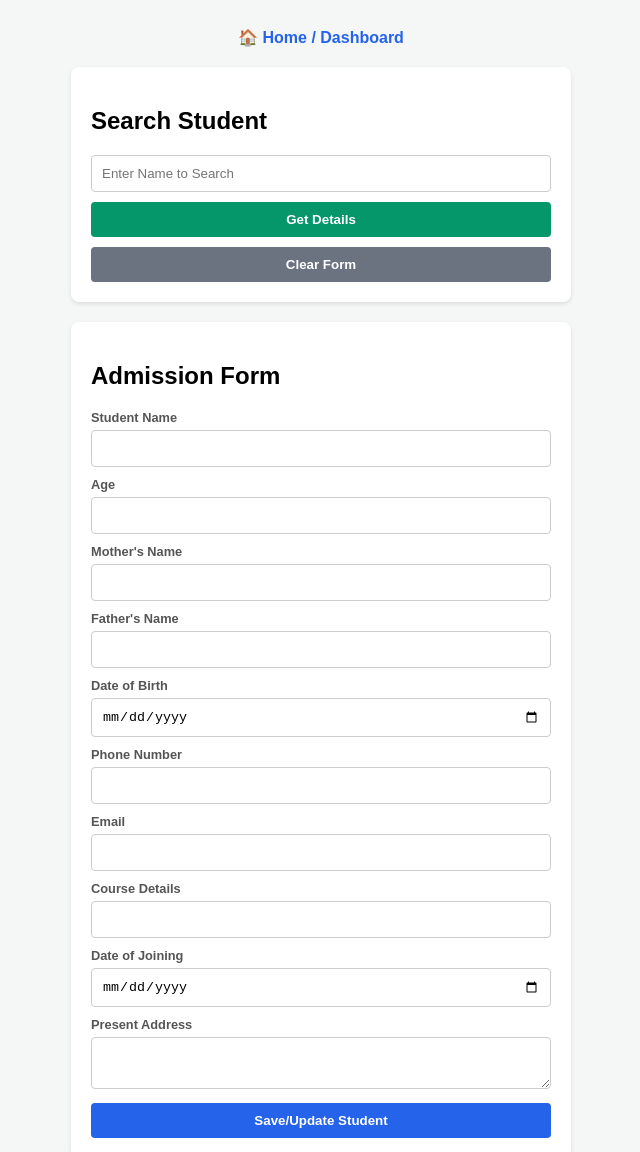
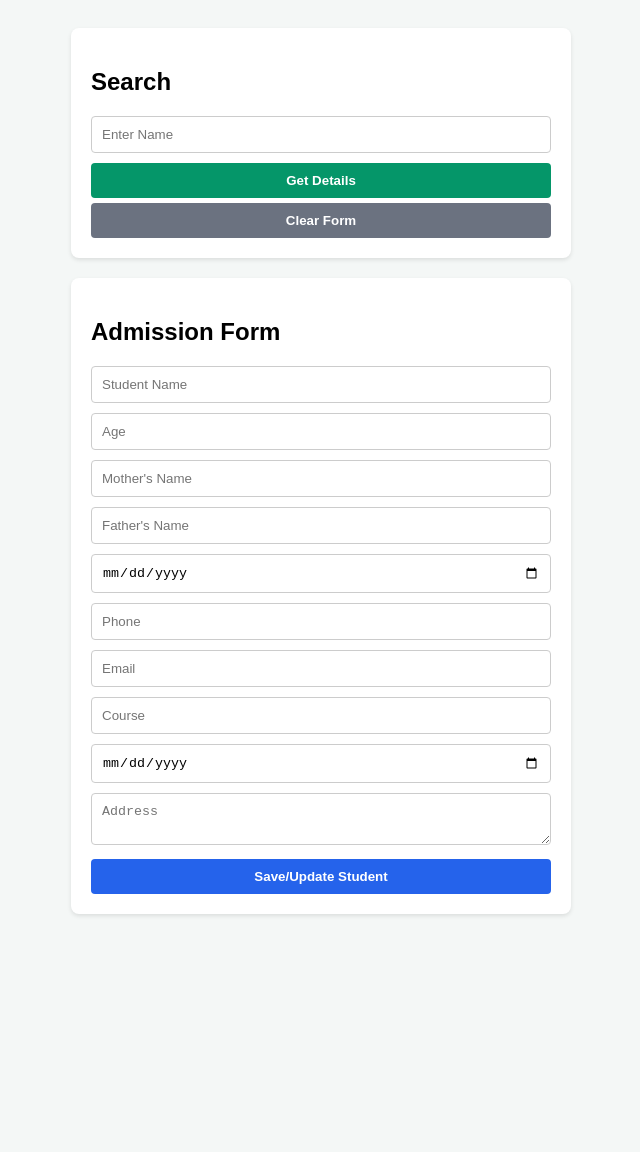
Before and after one commit to JitendraMaddula/api, a website: page index.html in a window 1280 px wide. Shown: the top 1152 px of the page, without its empty margins (319-959 px from the left). After the commit the page ends 962 px from the top, so only its background shows below. Drawn offline with Linux system fonts and the light colour scheme.

Commit message:
Refactor index.html for improved structure and styling

```diff
--- a/index.html
+++ b/index.html
@@ -6,53 +6,54 @@
     <style>
         body { font-family: sans-serif; background: #f4f7f6; padding: 20px; }
         .container { max-width: 500px; margin: auto; }
-        .nav { margin-bottom: 20px; text-align: center; }
-        .nav a { color: #2563eb; text-decoration: none; font-weight: bold; }
         .card { background: white; padding: 20px; border-radius: 8px; box-shadow: 0 2px 4px rgba(0,0,0,0.1); margin-bottom: 20px; }
-        label { display: block; font-weight: bold; font-size: 0.8rem; color: #555; margin-bottom: 5px; }
-        input, textarea { width: 100%; padding: 10px; border: 1px solid #ccc; border-radius: 4px; box-sizing: border-box; margin-bottom: 10px; }
+        input, textarea { width: 100%; padding: 10px; margin-bottom: 10px; border: 1px solid #ccc; border-radius: 4px; box-sizing: border-box; }
         button { width: 100%; padding: 10px; border: none; border-radius: 4px; cursor: pointer; color: white; font-weight: bold; }
-        .btn-search { background: #059669; }
-        .btn-save { background: #2563eb; }
-        .btn-clear { background: #6b7280; margin-top: 10px; }
     </style>
 </head>
 <body>
-
 <div class="container">
-    <div class="nav"><a href="index.html">🏠 Home / Dashboard</a></div>
-
     <div class="card">
-        <h2>Search Student</h2>
-        <input type="text" id="searchName" placeholder="Enter Name to Search">
-        <button class="btn-search" onclick="fetchStudent()">Get Details</button>
-        <button class="btn-clear" onclick="document.getElementById('admissionForm').reset()">Clear Form</button>
+        <h2>Search</h2>
+        <input type="text" id="searchName" placeholder="Enter Name">
+        <button onclick="fetchStudent()" style="background:#059669;">Get Details</button>
+        <button onclick="document.getElementById('admissionForm').reset()" style="background:#6b7280; margin-top:5px;">Clear Form</button>
     </div>
 
     <div class="card">
         <h2>Admission Form</h2>
         <form id="admissionForm">
-            <label>Student Name</label><input type="text" name="name" required>
-            <label>Age</label><input type="number" name="age">
-            <label>Mother's Name</label><input type="text" name="motherName">
-            <label>Father's Name</label><input type="text" name="fatherName">
-            <label>Date of Birth</label><input type="date" name="birthDate">
-            <label>Phone Number</label><input type="tel" name="phone">
-            <label>Email</label><input type="email" name="email">
-            <label>Course Details</label><input type="text" name="course">
-            <label>Date of Joining</label><input type="date" name="joinDate" required>
-            <label>Present Address</label><textarea name="address"></textarea>
-            <button type="submit" class="btn-save">Save/Update Student</button>
+            <input type="text" name="name" placeholder="Student Name" required>
+            <input type="number" name="age" placeholder="Age">
+            <input type="text" name="motherName" placeholder="Mother's Name">
+            <input type="text" name="fatherName" placeholder="Father's Name">
+            <input type="date" name="birthDate">
+            <input type="tel" name="phone" placeholder="Phone">
+            <input type="email" name="email" placeholder="Email">
+            <input type="text" name="course" placeholder="Course">
+            <input type="date" name="joinDate" required>
+            <textarea name="address" placeholder="Address"></textarea>
+            <button type="submit" style="background:#2563eb;">Save/Update Student</button>
         </form>
     </div>
 </div>
 
 <script>
+    document.getElementById('admissionForm').onsubmit = async (e) => {
+        e.preventDefault();
+        const data = Object.fromEntries(new FormData(e.target));
+        const res = await fetch('/api/submit', {
+            method: 'POST',
+            headers: {'Content-Type': 'application/json'},
+            body: JSON.stringify(data)
+        });
+        alert(res.ok ? "Database updated!" : "Error. Check Console.");
+    };
+
     async function fetchStudent() {
         const name = document.getElementById('searchName').value;
         const res = await fetch(`/api/get-student?name=${encodeURIComponent(name)}`);
         const data = await res.json();
-
         if (data.student_name) {
             document.querySelector('[name="name"]').value = data.student_name;
             document.querySelector('[name="age"]').value = data.age || '';
```
